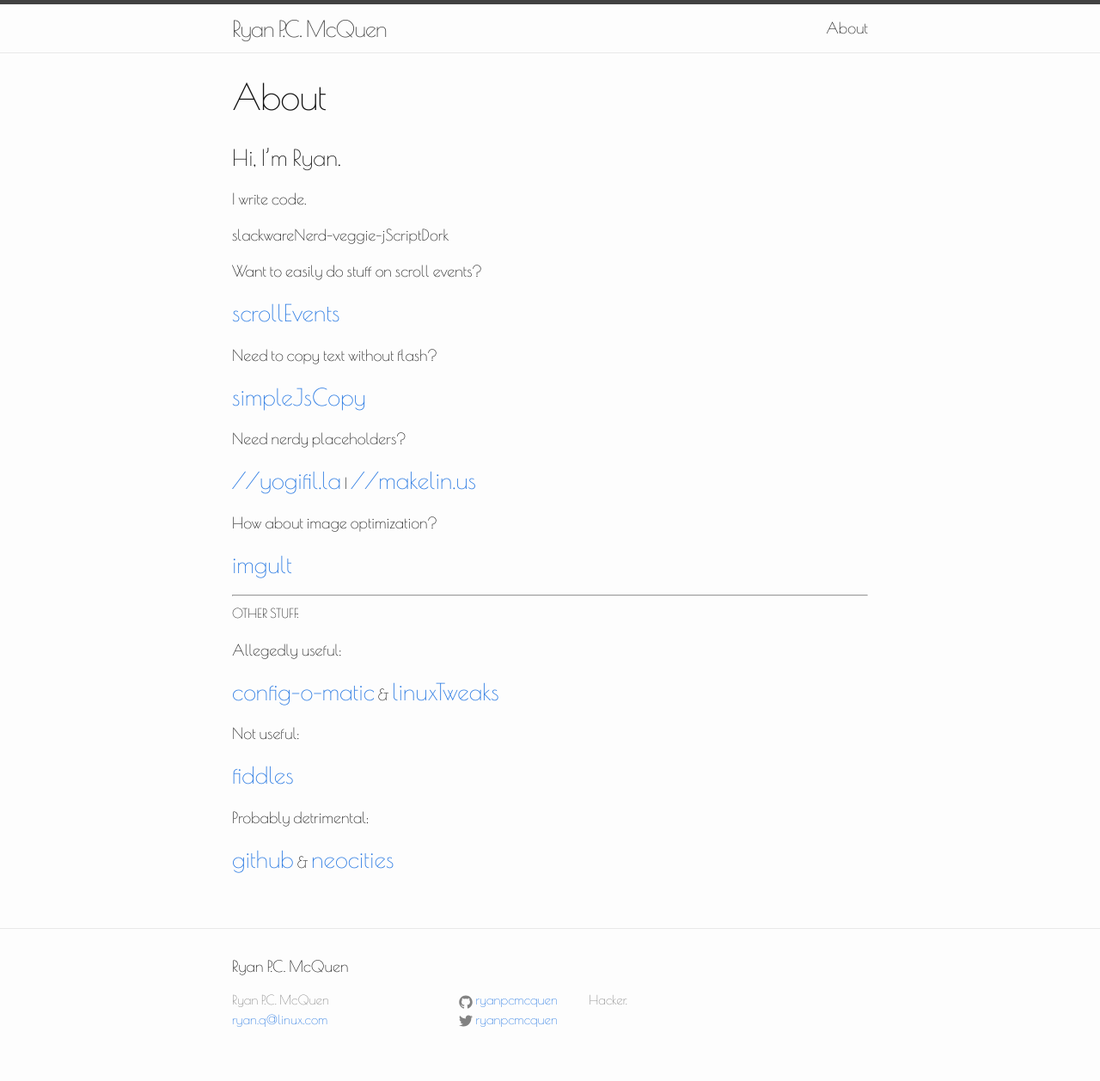
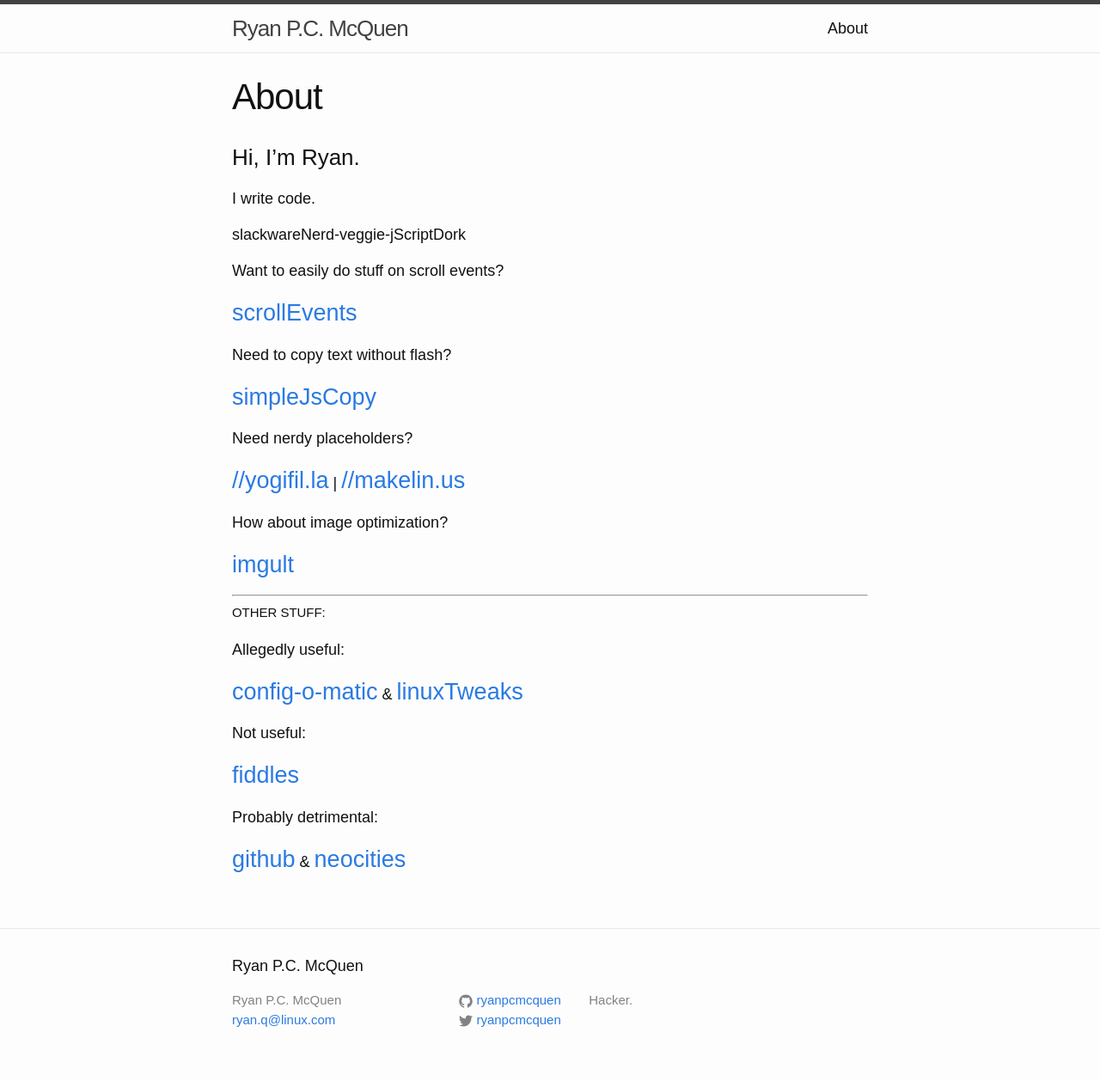
Before and after one commit to ryanpcmcquen/ryanpcmcquen.github.io, a Jekyll site: the page built from about.md, in a window 1280 px wide. Shown: the whole page at 86% size. Built offline with Jekyll 4.4.1, drawn with Linux system fonts in a browser that asks for light colours.

Commit message:
switch from poiret one to share tech mono

```diff
--- a/_layouts/default.html
+++ b/_layouts/default.html
@@ -15,7 +15,7 @@
 
     {% include footer.html %}
 
-    <link href='https://fonts.googleapis.com/css?family=Poiret+One' rel='stylesheet' type='text/css'>
+    <link href='https://fonts.googleapis.com/css?family=Share+Tech+Mono' rel='stylesheet' type='text/css'>
 
     {% if page.custom_css %}
       {% for css_file in page.custom_css %}
```
